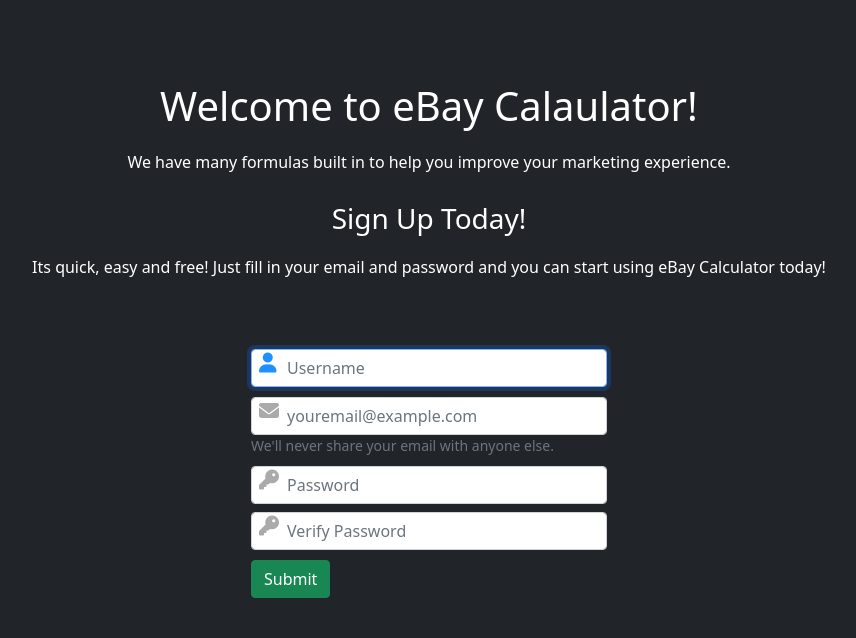
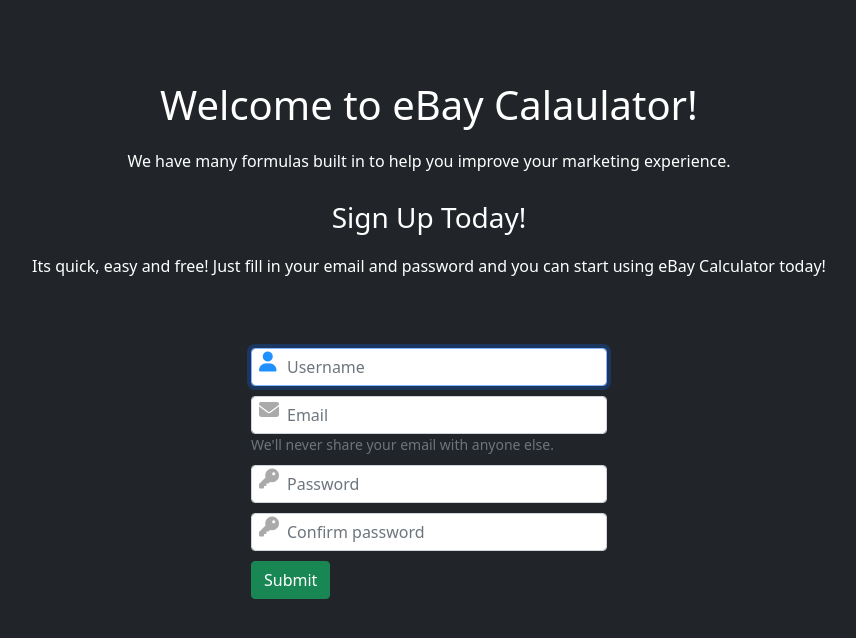
Before and after one commit to d4nieldev/ebaycalculator, a Django app: page / in a window 1280 px wide. Shown: the part 56-694 px from the top of the page, without its empty margins (211-1067 px from the left). Run offline with Django 3.2, Linux system fonts and the light colour scheme; some libraries are stand-ins or nearby versions.

Commit message:
sorting up the code

```diff
--- a/core/forms.py
+++ b/core/forms.py
@@ -7,9 +7,23 @@ from .models import SaleEntry
 
 
 class SignUpForm(UserCreationForm):
+    password1 = forms.CharField(
+        label="Password",
+        widget=forms.PasswordInput(attrs={'class':'form-control', 'placeholder':'Password'}),
+    )
+
+    password2 = forms.CharField(
+        label="Confirm password",
+        widget=forms.PasswordInput(attrs={'class': 'form-control', 'placeholder': 'Confirm password'})
+    )
+
     class Meta:
         model = User
         fields = ['username', 'email', 'password1', 'password2']
+        widgets = {
+            'username': forms.TextInput(attrs={'class': 'form-control', 'placeholder': 'Username'}),
+            'email': forms.EmailInput(attrs={'class': 'form-control', 'placeholder': 'Email', 'aria-describedby': 'emailHelp'}),
+        }
 
 
 class DateInput(forms.DateInput):
@@ -31,6 +45,9 @@ class SaleEntryForm(ModelForm):
         }
 
     def __init__(self, *args, **kwargs):
+        '''
+        relate the sale registration form to the user who created it.
+        '''
         user_id = kwargs.pop('user_id')
         super().__init__(*args, **kwargs)
         self.fields['user'] = forms.ModelChoiceField(queryset=User.objects.filter(id=user_id), empty_label=None, initial=User.objects.get(id=user_id))
--- a/core/views.py
+++ b/core/views.py
@@ -12,6 +12,10 @@ from .models import SaleEntry
 
 
 def HANDLE_LOGIN_BASE(request, current_page, context):
+    '''
+    This function handles the login form - need to apply to every form we want to sign in from
+    forms that are using this method: index
+    '''
     if request.method == 'POST':
         if "btn_login" in request.POST:
             username = request.POST.get('txt_login_username')
@@ -30,11 +34,19 @@ def HANDLE_LOGIN_BASE(request, current_page, context):
 
 
 def HANDLE_LOGOUT_BASE(request):
+    '''
+    This function handles the logout mechanism. No need to use it anywhere.
+    Already imported from urls
+    '''
     logout(request)
     return redirect('index')
 
 
 def GET_SALES_YEARS_MONTHS(request):
+    '''
+    This function returns a dictionary with all years and months the user has registred sales
+    return example --> {2020: [12, 11], 2021: [1]}
+    '''
     sales = SaleEntry.objects.filter(user=request.user.id)
     years_months = {}
 
@@ -51,7 +63,12 @@ def GET_SALES_YEARS_MONTHS(request):
 
 
 def index(request):
+    '''
+    index view
+    All it does is sign up users and handle the sign in
+    '''
     if request.user.is_authenticated:
+        # logged in users will be automatically redirected to the panel page
         return redirect('panel')
     else:
         form = SignUpForm()
@@ -63,19 +80,24 @@ def index(request):
                 if form.is_valid():
                     form.save()
 
-                    username = form.cleaned_data.get('username')
-                    messages.success(request, "Account was created for " + username)
+                    messages.success(request, "Account was created successfully! you can now login as an existing user.")
+
+                    # open the login form after successful sign up
                     context['open_login'] = True
                     context['form'] = form
                     return render(request, 'index.html', context)
 
         context['form'] = form
+        # handle login
         login_handle = HANDLE_LOGIN_BASE(request, 'index.html', context)
         return login_handle if login_handle is not None else render(request, 'index.html', context)
 
 
 @login_required(login_url='index')
 def panel(request):
+    '''
+    panel view
+    '''
     context = {}
 
     years_months = GET_SALES_YEARS_MONTHS(request)
@@ -89,6 +111,7 @@ def panel(request):
 
     if request.method == 'POST':
         if "btn_select_date" in request.POST:
+            # filter form
             selected_filter = request.POST.get('s_filter_sales_by_date')
 
             if str(selected_filter) != 'all':
@@ -103,6 +126,7 @@ def panel(request):
             return render(request, 'panel.html', context)
 
         if "btn_register_sale" in request.POST:
+            # register sale form
             form = SaleEntryForm(request.POST, user_id=request.user.id)
             if form.is_valid():
                 form.save()
--- a/templates/index.html
+++ b/templates/index.html
@@ -2,7 +2,6 @@
 {% block content %}
 <div class="vertical-center">
     <div class='container my-auto'>
-
         <div class="text-center">
             <h1>Welcome to eBay Calaulator!</h1>
             <p>We have many formulas built in to help you improve your marketing experience.</p>
@@ -11,50 +10,45 @@
         </div>
         <div class="row my-5">
             <div class="col-sm-12 col-lg-6 col-xl-4 mx-auto">
+                <!--Sign Up-->
                 <form method="POST" action="" id='sign-up'>
                     {% csrf_token %}
+
                     <div class="form-group inner-addon">
                         {{ form.username }}
                         <i class="fa fa-user fa-lg fa-fw" aria-hidden="true"></i>
                     </div>
+
                     <div class="form-group inner-addon">
                         {{ form.email }}
                         <i class="fa fa-envelope fa-lg fa-fw" aria-hidden="true"></i>
                         <small id="emailHelp" class="form-text text-muted">We'll never share your email with anyone else.</small>
                     </div>
-                <div class="form-group">
-                    <div class="inner-addon">
+                    {% for key, value in form.errors.items %}
+                        {% if key == 'email' %}
+                        <div class="alert alert-danger">{{value | striptags}}</div>
+                        {%endif%}
+                    {% endfor %}
+
+                    <div class="form-group inner-addon">
+                        {{ form.password1 }}
                         <i class="fa fa-key fa-lg fa-fw" aria-hidden="true"></i>
-                        {{ form.password1 }}
                     </div>
-                    <br style='line-height: 50%;' />
-                    <div class="inner-addon">
+                    <div class="form-group inner-addon">
+                        {{ form.password2 }}
                         <i class="fa fa-key fa-lg fa-fw" aria-hidden="true"></i>
-                        {{ form.password2 }}
+                    </div>
+                    {% for key, value in form.errors.items %}
+                        {% if key == 'password2' %}
+                            {% for v in value %}
+                            <div class="alert alert-danger">{{v | striptags}}</div>
+                            {% endfor %}
+                        {%endif%}
+                    {% endfor %}
+                    <button type="submit" class="btn btn-success" name="btn_signup">Submit</button>
+                </form>
             </div>
         </div>
-                <button type="submit" class="btn btn-success" name="btn_signup">Submit</button>
-              </form>
-              {{ form.errors }}
-              <script>
-                  var form = document.getElementById('sign-up');
-                  var form_fields = form.getElementsByTagName('input');
-                  form_fields[1].placeholder = 'Username'
-
-                  form_fields[2].placeholder = 'youremail@example.com'
-                  form_fields[2].setAttribute('aria-describedby', 'emailHelp')
-
-                  form_fields[3].placeholder = 'Password'
-
-                  form_fields[4].placeholder = 'Verify Password'
-
-                  for (var i in form_fields){
-                      form_fields[i].className += 'form-control';
-                  }
-              </script>
-        </div>
-    </div>
-
     </div>
 </div>
 {% endblock %}
```
Also changed, not shown: templates/panel.html (+15 -5 lines), db.sqlite3. Lines whose indentation alone changed are shown as unchanged.
